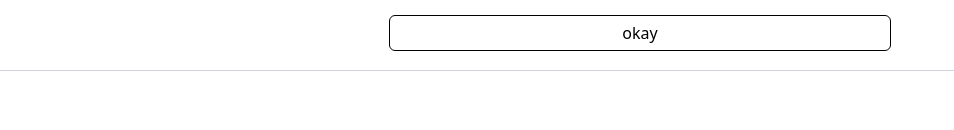
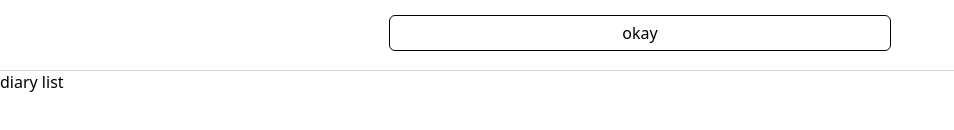
Before and after one commit to pyeong777/React-Tailwind, a React (Create React App) app: page / in a window 1280 px wide. Shown: the part 378-508 px from the top of the page, without its empty margins (0-954 px from the left). Built offline with nearby package versions, Linux system fonts and the light colour scheme.

Commit message:
✨ add dummyList

```diff
--- a/src/App.js
+++ b/src/App.js
@@ -1,10 +1,41 @@
 import './App.css';
 import DiaryEditor from './DiaryEditor'
+import DiaryList from './DiaryList';
+import dayjs from 'dayjs';
+import 'dayjs/locale/ko';
+dayjs.locale('ko');
+
+const nowDate = dayjs().format('YYYY-MM-DD ddd HH:mm:ss');
+
+const dummyList = [
+  {
+    id: 1,
+    author: "id1",
+    content: "hihihi",
+    emotion: 3,
+    created_date: nowDate
+  },
+  {
+    id: 2,
+    author: "id2",
+    content: "hihihi",
+    emotion: 5,
+    created_date: nowDate
+   },
+   {
+    id: 3,
+    author: "id3",
+    content: "hihihi",
+    emotion: 1,
+    created_date: nowDate
+   }
+]
 
 function App() {
  return (
     <div className='App'>
       <DiaryEditor />
+      <DiaryList diaryList={dummyList}/>
  </div>
  );
 }
```
